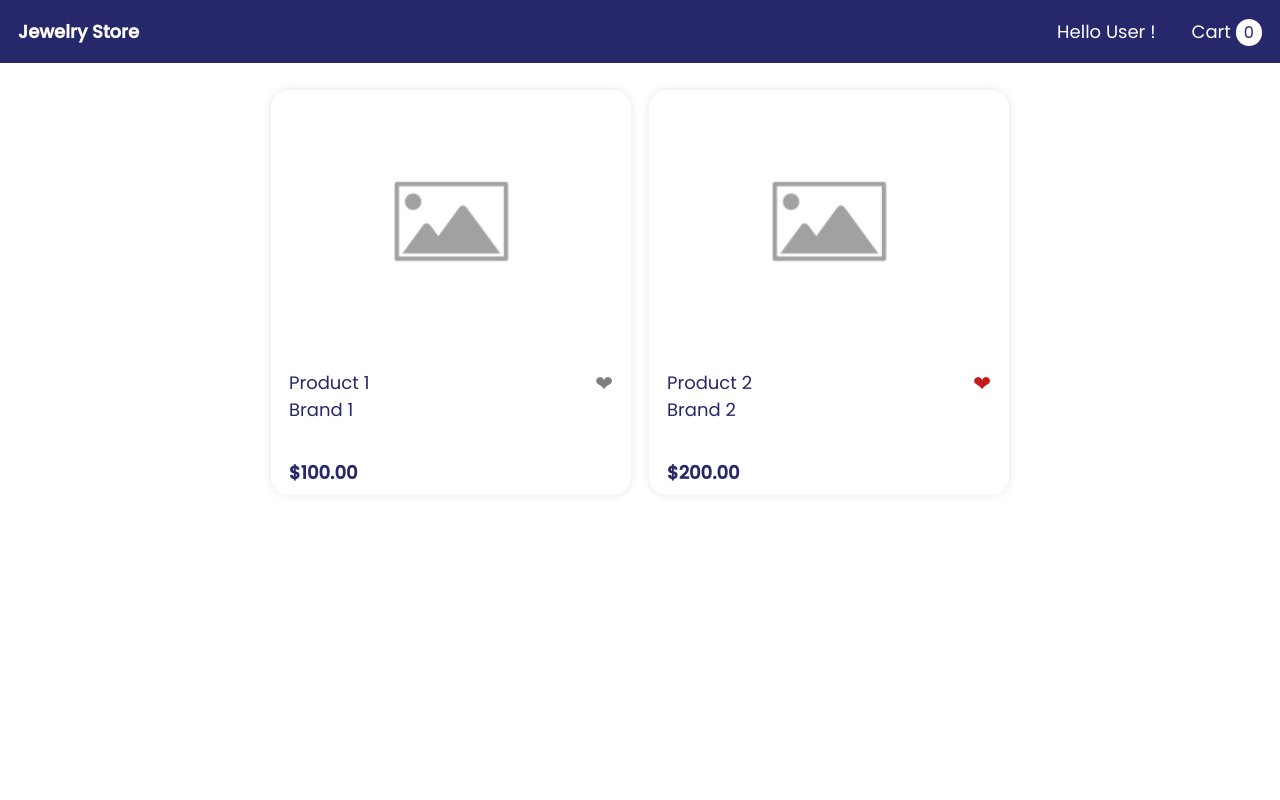
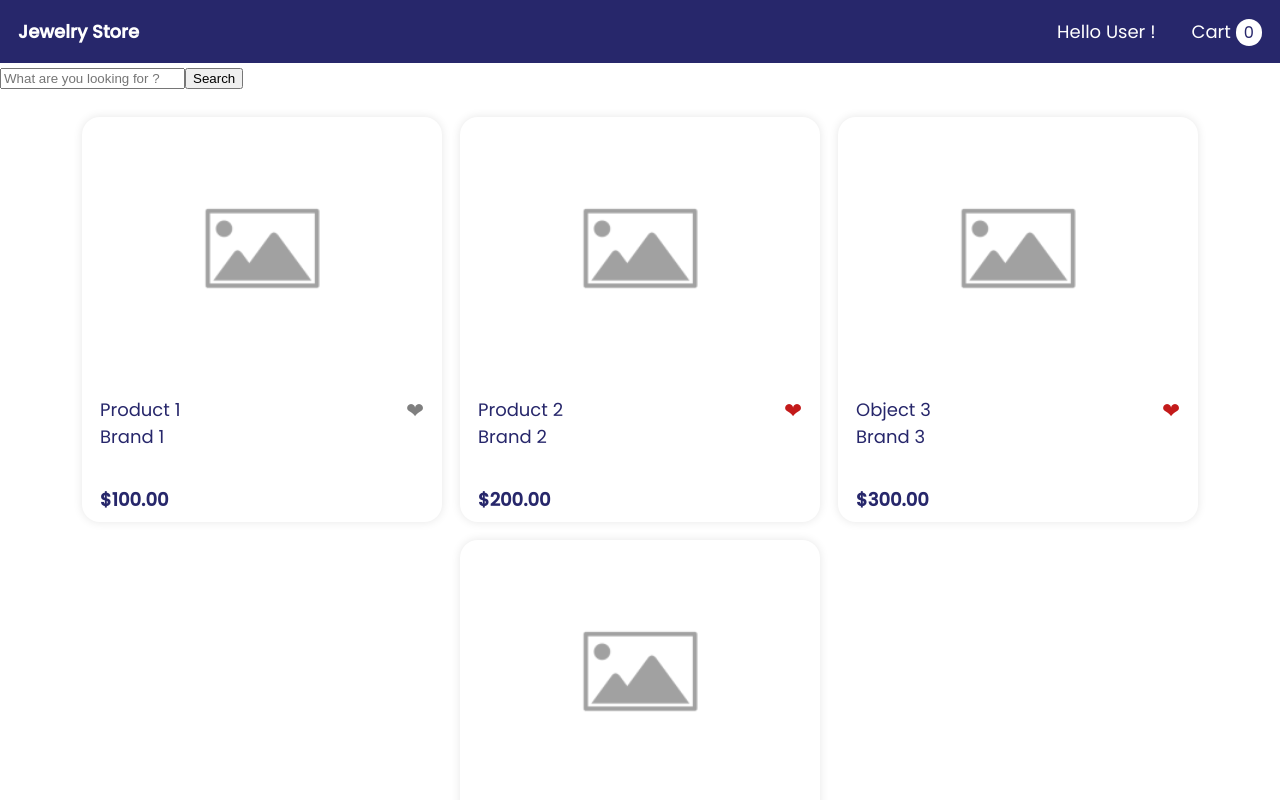
Before and after one commit to JaviNGD/jewelry-store-v2, a React (Create React App) app in the folder frontend/: page / in a window 1280 px wide. Shown: the top 800 px of the page. Built offline with nearby package versions, Linux system fonts and the light colour scheme.

Commit message:
Add search functionality and update data structure

```diff
--- a/frontend/src/AppRoutes.js
+++ b/frontend/src/AppRoutes.js
@@ -7,6 +7,7 @@ export default function AppRoutes() {
     // Define the routes for the application
     <Routes>
         <Route path="/" element={<HomePage />} />
+        <Route path="/search/:searchTerm" element={<HomePage />} />
     </Routes>
   )
 }
--- /dev/null
+++ b/frontend/src/components/Search/Search.js
@@ -0,0 +1,27 @@
+import React from 'react'
+import SearchClass from './search.module.css'
+import { useNavigate, useParams } from 'react-router-dom';
+
+export default function Search() {
+    const [term, setTerm] = React.useState('');
+    const navigate = useNavigate();
+    const {searchTerm} = useParams();
+
+    // If there is a search term, search for it, otherwise navigate to the home page
+    const search = () => {
+        term ? navigate(`/search/${term}`) : navigate('/');
+    }
+
+  return (
+    <div className={SearchClass.container}>
+        <input
+            type="text"
+            defaultValue={searchTerm}
+            placeholder='What are you looking for ?'
+            onChange={e => setTerm(e.target.value)}
+            onKeyUp={e => e.key === 'Enter' && search()}
+        />
+        <button onClick={search}>Search</button>
+    </div>
+  )
+}
--- a/frontend/src/data.js
+++ b/frontend/src/data.js
@@ -8,7 +8,9 @@ export const sample_data = [{
     price: 100,
     favorite: false,
     imageUrl: 'placeholder-image-300x225.png',
-    tags: ['tag1', 'tag2']
+    tags: ['tag1', 'tag2'],
+    category: 'category1',
+    stock: 10
 }, {
     id: '2',
     name: 'Product 2',
@@ -17,6 +19,29 @@ export const sample_data = [{
     price: 200,
     favorite: true,
     imageUrl: 'placeholder-image-300x225.png',
-    tags: ['tag2']
-}
-]
+    tags: ['tag2'],
+    category: 'category2',
+    stock: 100
+}, {
+    id: '3',
+    name: 'Object 3',
+    brand: 'Brand 3',
+    description: 'Description 3',
+    price: 300,
+    favorite: true,
+    imageUrl: 'placeholder-image-300x225.png',
+    tags: ['tag3'],
+    category: 'category3',
+    stock: 15
+}, {
+    id: '4',
+    name: 'Object 4',
+    brand: 'Brand 4',
+    description: 'Description 4',
+    price: 400,
+    favorite: false,
+    imageUrl: 'placeholder-image-300x225.png',
+    tags: ['tag3', 'tag4'],
+    category: 'category4',
+    stock: 5
+}]
--- a/frontend/src/pages/Home/HomePage.js
+++ b/frontend/src/pages/Home/HomePage.js
@@ -1,6 +1,8 @@
 import React, { useEffect } from 'react'
-import { getItems } from '../../services/itemService';
+import { getItems, search } from '../../services/itemService';
 import Thumbnails from '../../components/Thumbnails/Thumbnails';
+import { useParams } from 'react-router-dom';
+import Search from '../../components/Search/Search';
 
 const initialState = { items: [] };
 
@@ -16,16 +18,22 @@ const reducer = (state, action) => {
 export default function HomePage() {
     const [state, dispatch] = React.useReducer(reducer, initialState);
     const {items} = state;
+    const {searchTerm} = useParams();
 
     // Get the items from the service
     useEffect(() => {
-        getItems().then(items => {
-            dispatch({type: 'ADD_ITEM', payload: items});
-        });
+        // If there is a search term, use the search service, otherwise use the getItems service
+        const loadItems = searchTerm ? search(searchTerm) : getItems();
+
+        // Load the items and dispatch the action
+        loadItems.then(items => dispatch({type: 'ADD_ITEM', payload: items}));
     }
-    , []);
+    , [searchTerm]);
 
   return (
+    <>
+    <Search />
     <Thumbnails items={items} />
+    </>
   )
 }
--- a/frontend/src/services/itemService.js
+++ b/frontend/src/services/itemService.js
@@ -2,3 +2,9 @@ import { sample_data } from "../data";
 
 // This function is used to get the items from the sample_data array
 export const getItems = async () => sample_data;
+
+// this function is used to search for items in the sample_data array
+export const search = async (searchTerm) =>
+    sample_data.filter(item =>
+        item.name.toLowerCase().includes(searchTerm.toLowerCase())
+    );
```
Also changed, not shown: frontend/src/components/Search/search.module.css (added).
